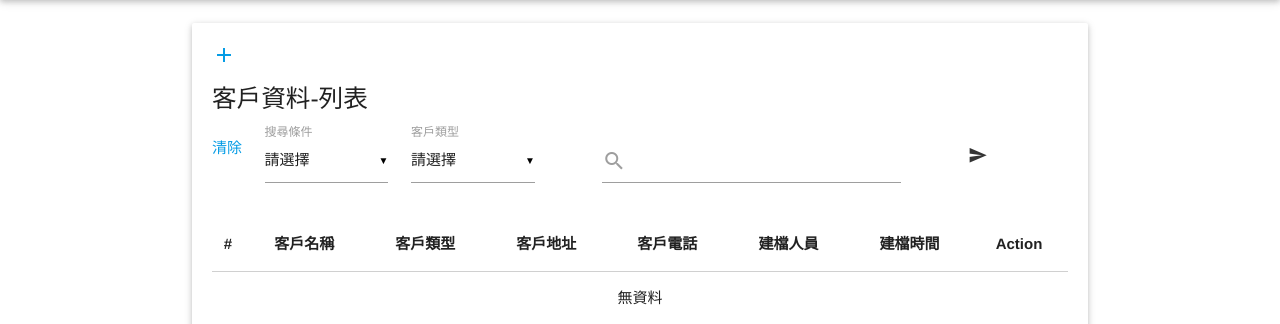
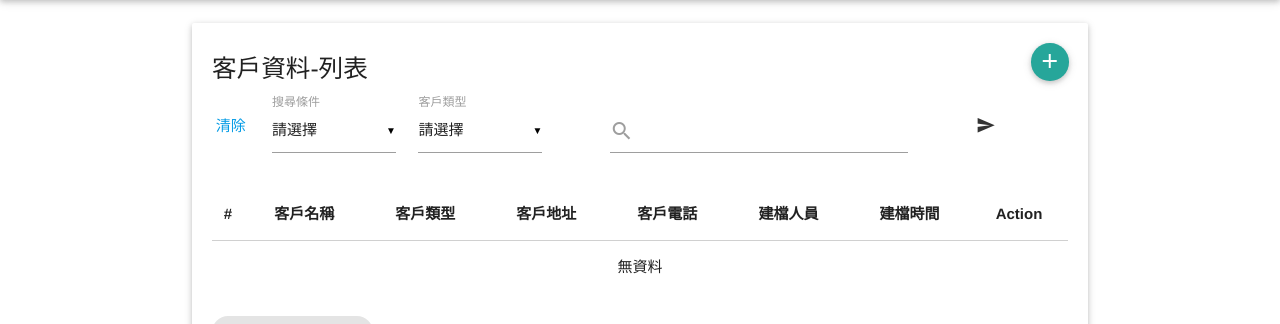
Before and after one commit to re757575/gae_python_django, a Django app: template app/templates/customers/customers.html in a window 1280 px wide. Shown: the part 64-388 px from the top of the page. Run offline with Django 3.2, Linux system fonts and the light colour scheme; the template is opened without the code that fills it, so the values that code supplies are empty.

Commit message:
Modify: 移除#! & 微調UI

```diff
--- a/app/templates/base.html
+++ b/app/templates/base.html
@@ -16,15 +16,15 @@
     <ul id="dropdown-customers" class="dropdown-content">
       <li><a href="/customers">客戶資料</a></li>
       <li class="divider"></li>
-      <li><a href="#!">two</a></li>
-      <li><a href="#!">three</a></li>
+      <li><a href="javascript:;">two</a></li>
+      <li><a href="javascript:;">three</a></li>
     </ul>
     <!-- Dropdown Mobile Structure -->
     <ul id="dropdown-mobile-customers" class="dropdown-content">
       <li><a href="/customers">客戶資料</a></li>
       <li class="divider"></li>
-      <li><a href="#!">two</a></li>
-      <li><a href="#!">three</a></li>
+      <li><a href="javascript:;">two</a></li>
+      <li><a href="javascript:;">three</a></li>
     </ul>
     <nav class="light-blue lighten-1" role="navigation">
         <div class="nav-wrapper container"><a id="logo-container" href="/" class="brand-logo">XO管理系統</a>
--- a/app/templates/customers/customers.html
+++ b/app/templates/customers/customers.html
@@ -8,15 +8,19 @@
 
         {% load keyvalue %} {% load timestamp_to_date %}
         <div class="card-panel hoverable">
-            <a href="/customers/add" class="tooltipped" data-position="right" data-delay="50" data-tooltip="新增客戶資料">
+
+            <a href="/customers/add" class="tooltipped waves-effect waves-circle waves-light btn-floating secondary-content" data-position="right" data-delay="50" data-tooltip="新增客戶資料">
                 <i class="material-icons">add</i>
             </a>
+
             <h5>客戶資料-列表</h5>
 
             <form id="queryForm" class="col s12" action="" method="get">
                 <div class="row">
                     <div id="resetForm" class="input-field col s0">
+                        <div class="waves-effect waves-circle">
                             <a href="javascript:;">清除</a>
+                        </div>
                     </div>
                     <div class="input-field col s2">
                         <select id="query_type" name="query_type">
@@ -74,14 +78,18 @@
                         <td> {{ c.createOperatorAccount }} </td>
                         <td> {{ c.createTimeStamp|utc_to_loacltz|date:"Y-m-d H:i" }} </td>
                         <td>
+                            <div class="waves-effect waves-teal waves-circle">
                                 <a href="javascript:;" id="{{ c.key }}" class="modify tooltipped" data-position="right" data-delay="50" data-tooltip="修改此筆">
                                     <i class="material-icons">edit</i>
                                 </a>
+                            </div>
                         </td>
                         <td>
+                            <div class="waves-effect waves-red waves-circle">
                                 <a href="javascript:;" id="{{ c.key }}" class="del tooltipped" data-position="right" data-delay="50" data-tooltip="刪除此筆">
                                     <i class="material-icons red-delete">delete</i>
                                 </a>
+                            </div>
                         </td>
                     </tr>
                     {% empty %}
--- a/app/views.py
+++ b/app/views.py
@@ -91,7 +91,7 @@ def customers(request):
             previous = '<li class="waves-effect"><a href="/customers?currentPage=' + str(currentPage - 1) + '&q=' + str(q) + '&query_type=' + str(
                 query_type) + '&query_client_type=' + query_client_type + '"><i class="material-icons">chevron_left</i></a></li>'
         else:
-            previous = '<li class="disabled"><a href="#!"><i class="material-icons">chevron_left</i></a></li>'
+            previous = '<li class="disabled"><a href="javascript:;"><i class="material-icons">chevron_left</i></a></li>'
 
         # 頁數
         page = ''
@@ -109,7 +109,7 @@ def customers(request):
 
         # next
         if currentPage >= total_page:
-            next = '<li class="disabled"><a href="#!"><i class="material-icons">chevron_right</i></a></li>'
+            next = '<li class="disabled"><a href="javascript:;"><i class="material-icons">chevron_right</i></a></li>'
         else:
             next = '<li class="waves-effect"><a href="/customers?currentPage=' + str(currentPage + 1) + '&q=' + str(q) + '&query_type=' + str(
                 query_type) + '&query_client_type=' + query_client_type + '"><i class="material-icons">chevron_right</i></a></li>'
```
Lines whose indentation alone changed are shown as unchanged.
